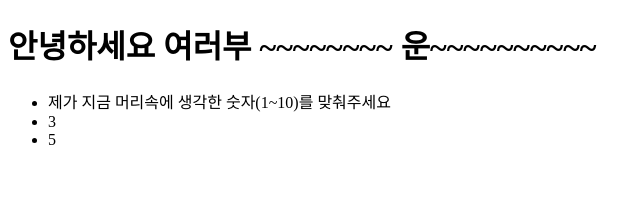
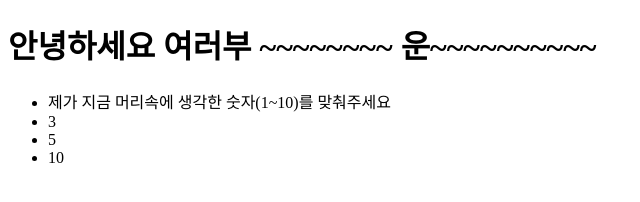
Before and after one commit to tanmtn/oz_git2, a plain HTML site: page index.html in a window 1280 px wide. Shown: the full height of the page, 0-640 px from the left. Drawn offline with Linux system fonts and the light colour scheme.

Commit message:
main code add

```diff
--- a/index.html
+++ b/index.html
@@ -12,6 +12,7 @@
       <li class="sunghun">제가 지금 머리속에 생각한 숫자(1~10)를 맞춰주세요</li>
       <li class="sunghun2">3</li>
       <li class="sunghun3">5</li>
+      <li class="sunghun3">10</li>
     </ul>
     <script src="./index.js"></script>
   </body>
```
